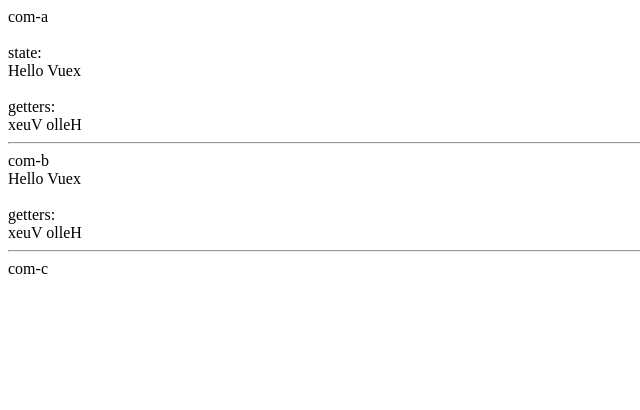
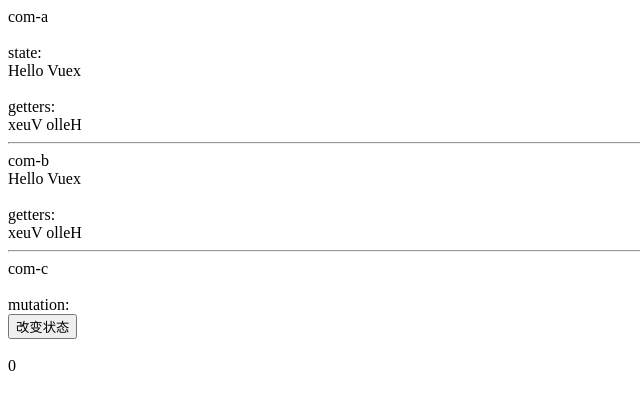
Before and after one commit to yanghanliang/vuex--, a Vue app: page / in a window 1280 px wide. Shown: the top 410 px of the page, without its empty margins (0-640 px from the left). Built offline with nearby package versions, Linux system fonts and the light colour scheme.

Commit message:
mutation 的使用

```diff
--- a/src/components/com-c.vue
+++ b/src/components/com-c.vue
@@ -2,12 +2,32 @@
     <div>
         com-c
         <br />
+        <br />
+        mutation:
+        <br />
+        <input @click="hanleClick" type="button" value="改变状态">
+        <br />
+        <br />
+        {{ count }}
     </div>
 </template>
 
 <script>
+import { mapState } from 'vuex'
+
 export default {
-
+  methods: {
+    hanleClick() {
+      // 改变状态的值, 调用 mutation
+      this.$store.commit('setCount')
+    }
+  },
+  // 展示数据
+  computed: {
+    ...mapState([
+      'count'
+    ])
+  }
 }
 </script>
 
--- a/src/store/index.js
+++ b/src/store/index.js
@@ -15,9 +15,12 @@ const store = new Vuex.Store({
       return state.msg.split('').reverse().join('')
     }
   },
+  // state getters 用于在视图中展示(处理后的)状态
   // 改变状态值
   mutations: {
-
+    setCount(state) {
+      state.count++
+    }
   }
 })
 
```
